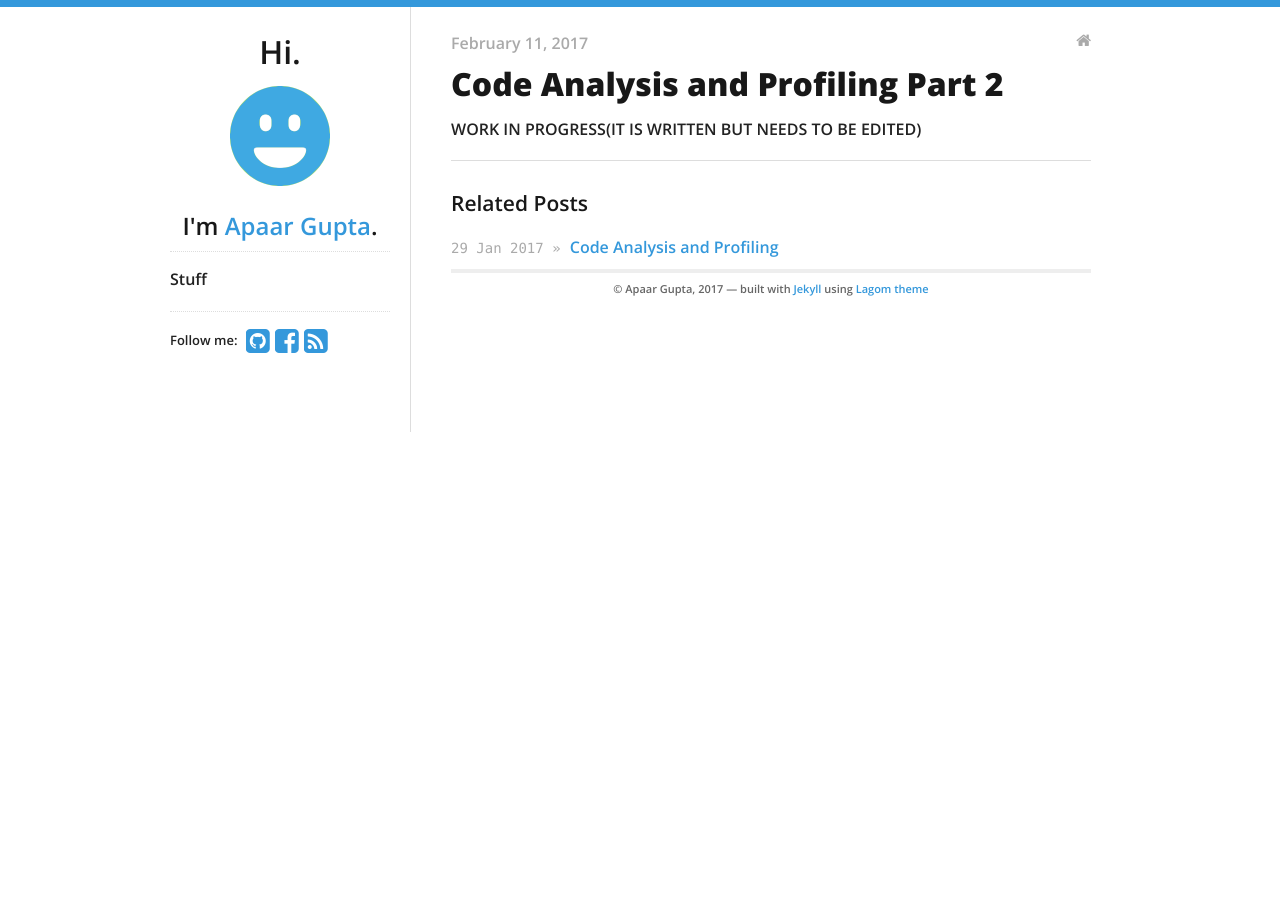
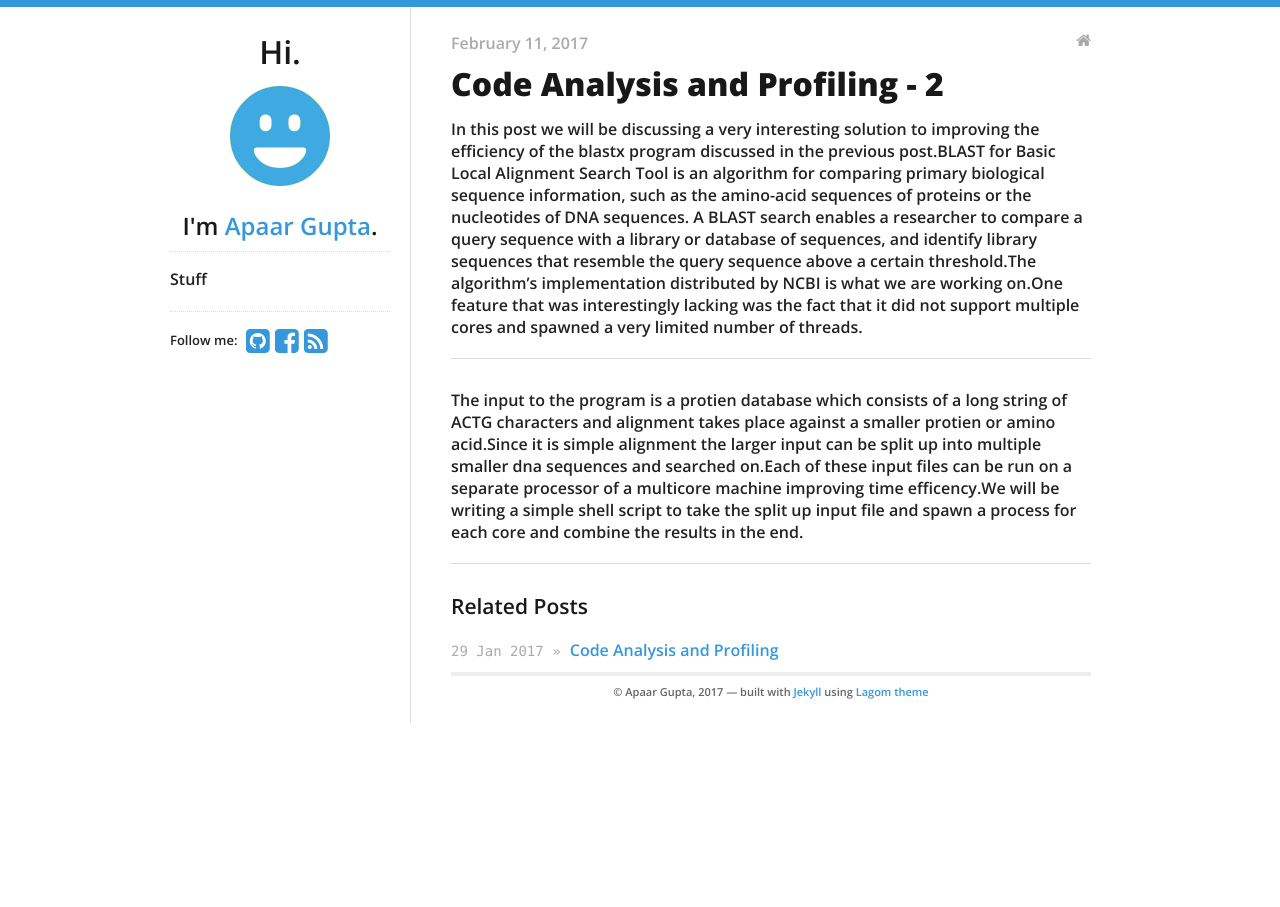
Before and after one commit to Apaar/apaar.github.io, a Jekyll site: the page built from _posts/2017-02-11-code-analysis-and-profiling-2.md, in a window 1280 px wide. Built offline with Jekyll 4.4.1, drawn with Linux system fonts in a browser that asks for light colours; nearby versions of some CDN libraries.

Commit message:
Second Post

```diff
--- a/_posts/2017-02-11-code-analysis-and-profiling-2.md
+++ b/_posts/2017-02-11-code-analysis-and-profiling-2.md
@@ -1,10 +1,14 @@
 ---
 layout: post
-title: Code Analysis and Profiling Part 2
+title: Code Analysis and Profiling - 2
 categories:
 - blog
 ---
 
-WORK IN PROGRESS(IT IS WRITTEN BUT NEEDS TO BE EDITED)
+In this post we will be discussing a very interesting solution to improving the efficiency of the blastx program discussed in the previous post.BLAST for Basic Local Alignment Search Tool is an algorithm for comparing primary biological sequence information, such as the amino-acid sequences of proteins or the nucleotides of DNA sequences. A BLAST search enables a researcher to compare a query sequence with a library or database of sequences, and identify library sequences that resemble the query sequence above a certain threshold.The algorithm's implementation distributed by NCBI is what we are working on.One feature that was interestingly lacking was the fact that it did not support multiple cores and spawned a very limited number of threads.
 
 ---
+
+The input to the program is a protien database which consists of a long string of ACTG characters and alignment takes place against a smaller protien or amino acid.Since it is simple alignment the larger input can be split up into multiple smaller dna sequences and searched on.Each of these input files can be run on a separate processor of a multicore machine improving time efficency.We will be writing a simple shell script to take the split up input file and spawn a process for each core and combine the results in the end.
+
+---
```
